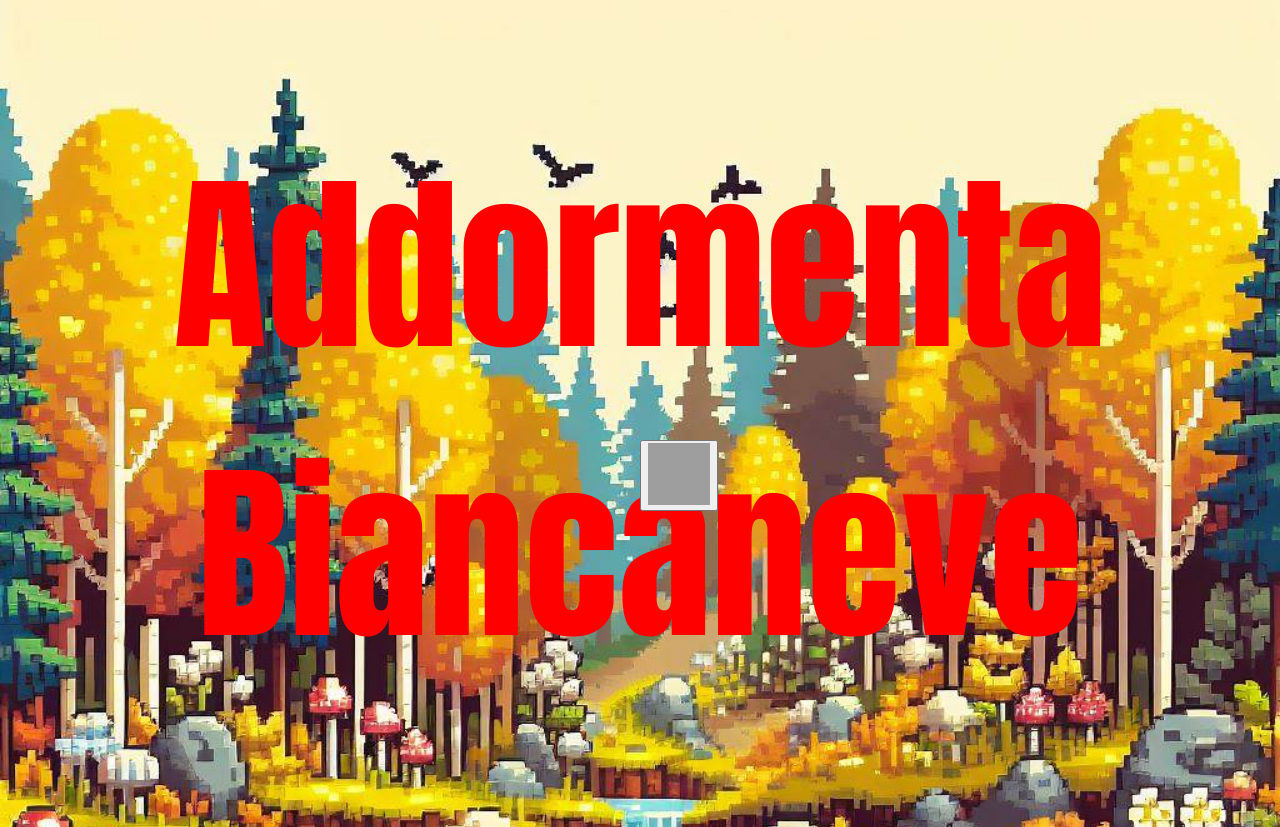
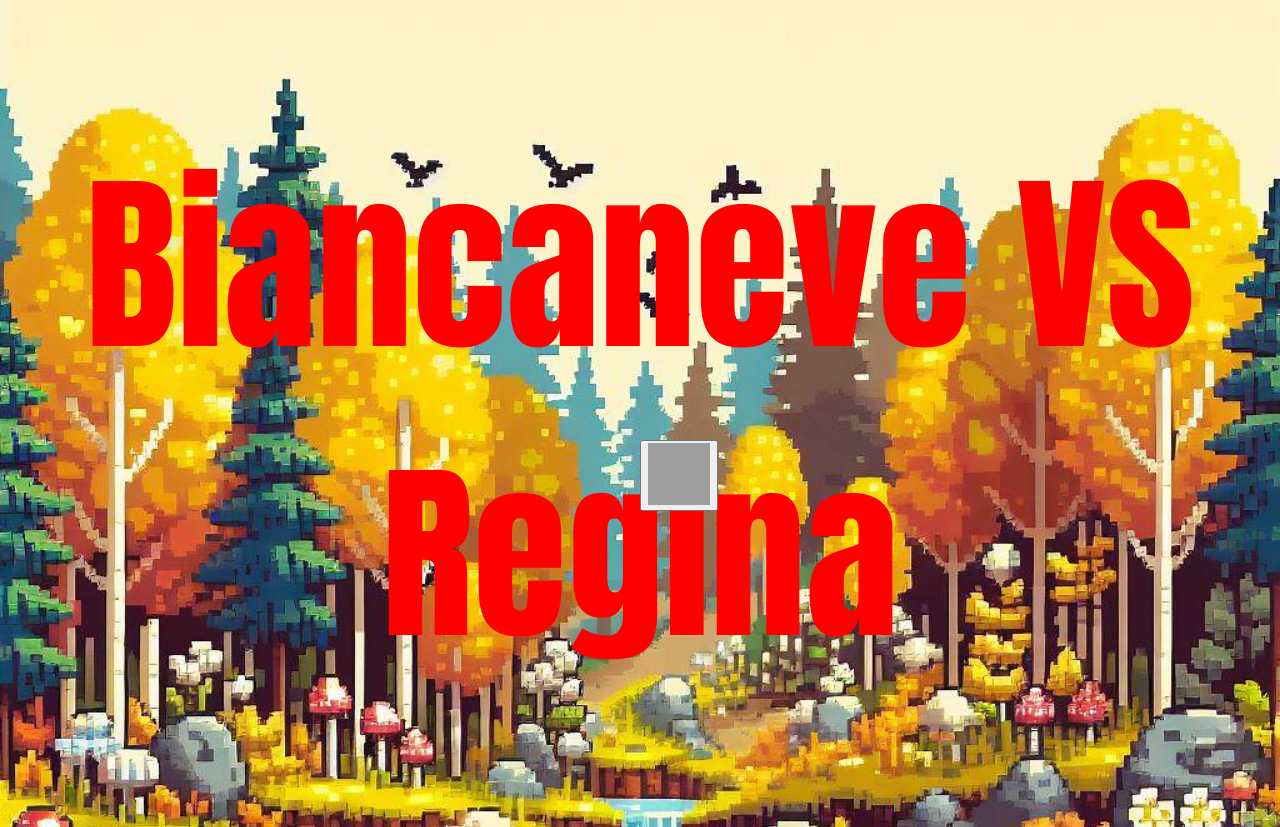
Before and after one commit to aless1223456/biancanevevsregina, a plain HTML site: page index.html in a window 1280 px wide. Drawn offline with Linux system fonts and the light colour scheme; grey boxes are pictures that could not be loaded.

Commit message:
Update index.html

```diff
--- a/index.html
+++ b/index.html
@@ -9,8 +9,8 @@
 </head>
 
 <body>
-    <h1 id="sium" style="color: red; font-size: 15vw; margin-top: 15vh;"> Addormenta Biancaneve </h1>
-    <button id="start-button">
+    <h1 id="sium" style="color: red; font-size: 15vw; margin-top: 15vh;">Biancaneve VS Regina</h1>
+    <button id="start-button" >
         <img src="https://cdn2.iconfinder.com/data/icons/sword-pixel/48/pixel_sword-27-512.png" style="width:62px;height:62px;" alt="buttonpng" />
 
     </button>
```
